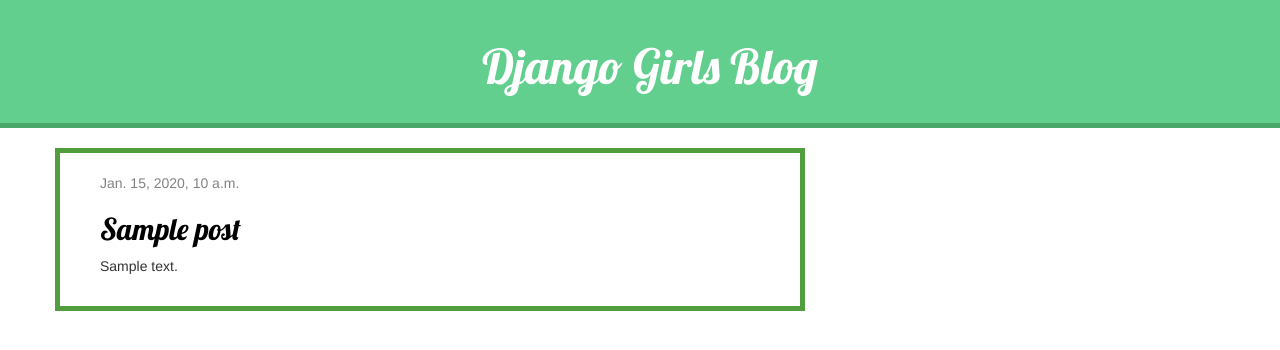
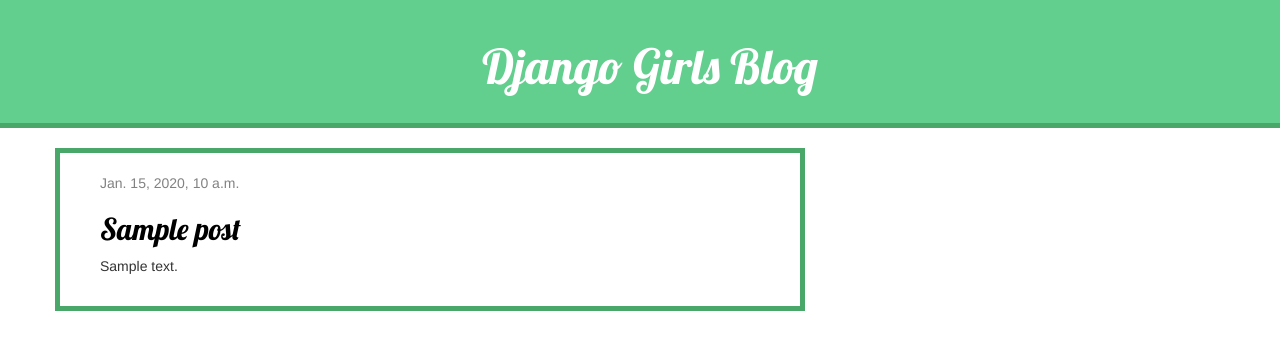
Before and after one commit to AngieVMR29/my-first-blog, a Django app: page / in a window 1280 px wide. Shown: the top 350 px of the page. Run offline with Django 5.2, Linux system fonts and the light colour scheme; tables that the repository leaves empty hold one stand-in row (values such as "Sample post"); some libraries are stand-ins or nearby versions.

Commit message:
Se cambian estilos.

```diff
--- a/blog/static/css/blog.css
+++ b/blog/static/css/blog.css
@@ -42,7 +42,7 @@
 
 .post {
     margin-bottom: 70px;
-    border: 5px solid #529d3d;
+    border: 5px solid #4aa76a;
     padding: 20px 20px 20px 40px;
 }
 
```
Also changed, not shown: blog/templates/blog/post_detail.html (line endings or trailing spaces), 1 other file.
